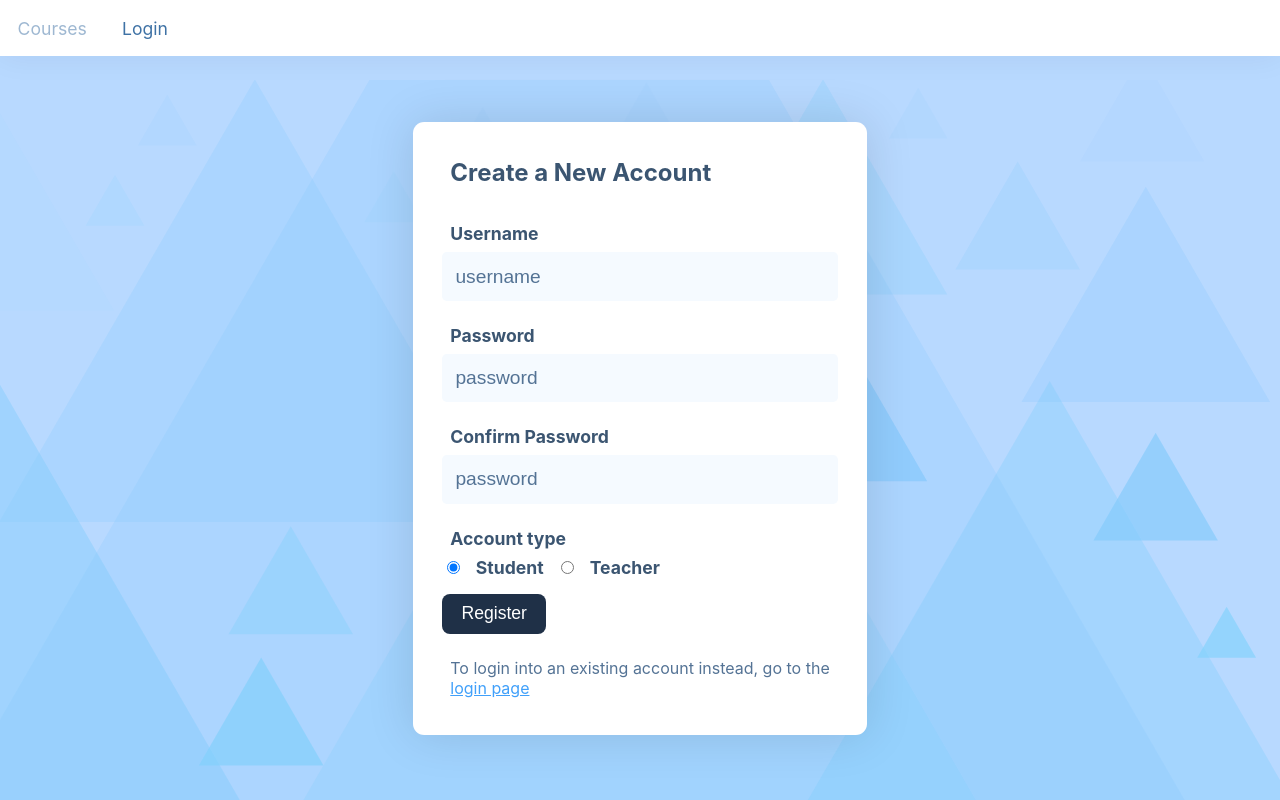
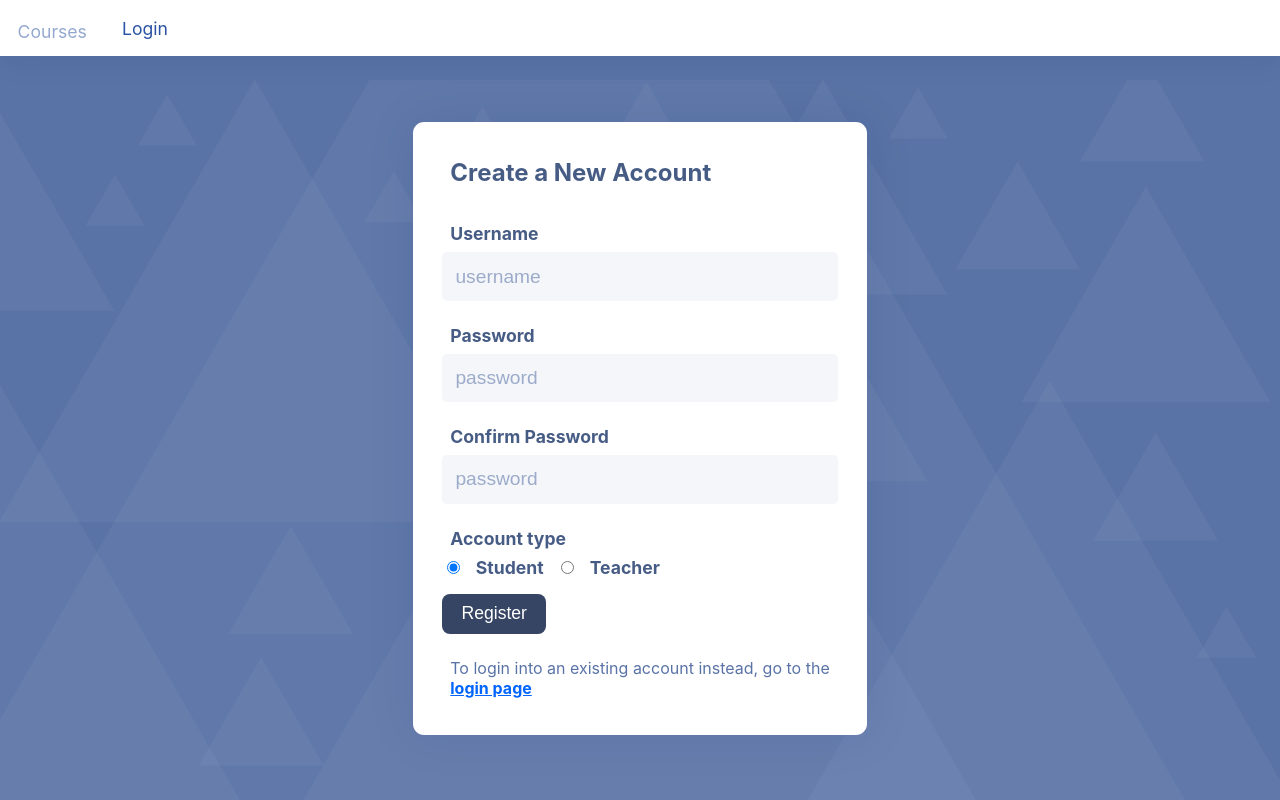
Before and after one commit to 0442/tsoha-opetussovellus, a Flask app: page /register in a window 1280 px wide. Run offline with Flask 3, Linux system fonts and the light colour scheme.

Commit message:
Tweak colors and syling

```diff
--- a/static/main.css
+++ b/static/main.css
@@ -3,41 +3,37 @@
     -webkit-font-smoothing: antialiased;
     -moz-osx-font-smooting: grayscale;
 
-    --primary-darken-3:    #04182a;
-    --primary-darken-2:    #0d2843;
-    --primary-darken-1:    #3f72a5;
-    --primary:             #40a0fa;
-    --primary-lighten-1:   #96ceff;
-    --primary-lighten-2:   #dcebff;
-    --primary-lighten-3:   #fafcff;
-
-    --secondary-darken-2:  rgb(75, 45, 45);
-    --secondary-darken-1:  rgb(137, 76, 75);
-    --secondary:           rgb(255, 140, 127);
-    --secondary-lighten-1: rgb(252, 176, 161);
-    --secondary-lighten-2: rgb(255, 228, 219);
-
-    --tertiary-darken-2:   #152030;
-    --tertiary-darken-1:   #1f3047;
-    --tertiary:            #3b5571;
-    --tertiary-lighten-1:  #547395;
-    --tertiary-lighten-2:  #f0f7ff;
-    --tertiary-lighten-2:  #f5faff;
+    --primary-darken-3:    hsl(220, 30%, 10%);
+    --primary-darken-2:    hsl(220, 40%, 20%);
+    --primary-darken-1:    hsl(220, 60%, 40%);
+    --primary:             hsl(220, 80%, 60%);
+    --primary-lighten-1:   hsl(220, 100%, 80%);
+    --primary-lighten-2:   hsl(220, 100%, 90%);
+    --primary-lighten-3:   hsl(220, 100%, 98%);
 
 
-    --quaternary-darken-2: #0f3b3e;
-    --quaternary-darken-1: #30a5b0;
-    --quaternary:          rgb(64, 225, 250);
-    --quaternary-lighten-1:#8cf3ff;
+    --secondary-darken-2:  hsl(3, 25%, 20%);
+    --secondary-darken-1:  hsl(3, 30%, 40%);
+    --secondary:           hsl(6, 50%, 60%);
+    --secondary-lighten-1: hsl(10, 80%, 80%);
+    --secondary-lighten-2: hsl(15, 100%, 90%);
 
-    --quaternary-darken-2: #184c5b;
-    --quaternary-darken-1: #3092b0;
-    --quaternary:          rgb(72, 197, 255);
-    --quaternary-lighten-1:rgb(140, 222, 255);
+    --tertiary-darken-3:   hsl(220, 30%, 20%);
+    --tertiary-darken-2:   hsl(220, 30%, 30%);
+    --tertiary-darken-1:   hsl(220, 30%, 40%);
+    --tertiary:            hsl(220, 30%, 50%);
+    --tertiary-lighten-1:  hsl(220, 30%, 70%);
+    --tertiary-lighten-2:  hsl(220, 35%, 90%);
+    --tertiary-lighten-3:  hsl(220, 40%, 97%);
 
 
+    --quaternary-darken-2: hsl(203, 40%, 30%);
+    --quaternary-darken-1: hsl(203, 60%, 40%);
+    --quaternary:          hsl(203, 80%, 60%);
+    --quaternary-lighten-1:hsl(203, 100%, 70%);
 
-    --surface:  white;
+    --surface:  hsl(0, 100%, 100%);
+    --shadow: hsl(220, 100%, 20%, 0.10)
 }
 
 h1, .h1, h2, .h2, h3, .h3, h4, .h4, p, .p, label, .label {
@@ -51,18 +47,19 @@ h1, .h1, h2, .h2, h3, .h3, h4, .h4, p, .p, label, .label {
 }
 
 a {
-    color: var(--primary);
+    color: rgba(0,100,255);
+    font-weight: bold;
 }
 .link-button {
     text-decoration: none;
 }
 
-h1, .h1 { font-size: 2.0rem; font-weight: bolder; color: var(--tertiary) }
-h2, .h2 { font-size: 1.5rem; font-weight: bold; color: var(--tertiary)}
-h3, .h3 { font-size: 1.1rem; font-weight: bold; color: var(--tertiary)}
+h1, .h1 { font-size: 2.0rem; font-weight: bolder; color: var(--tertiary-darken-1) }
+h2, .h2 { font-size: 1.5rem; font-weight: bold; color: var(--tertiary-darken-1)}
+h3, .h3 { font-size: 1.1rem; font-weight: bold; color: var(--tertiary-darken-1)}
 h4, .h4 { font-size: 1rem; font-weight: 500;}
-p, .p { font-size: 1rem; font-weight: 400; color: var(--tertiary-lighten-1) }
-label, .label { font-size: 1.1rem; font-weight: bold; color:var(--tertiary)}
+p, .p { font-size: 1rem; font-weight: 400; color: var(--tertiary) }
+label, .label { font-size: 1.1rem; font-weight: bold; color:var(--tertiary-darken-1)}
 
 
 html {
@@ -80,9 +77,7 @@ body {
 
     display: flex;
     flex-direction: column;
-    background-color: #27507e;
-    background-color: rgb(232, 238, 255);
-    background-color: rgb(184, 217, 255);
+    background-color: var(--tertiary);
     z-index: -2;
 }
 
@@ -122,7 +117,7 @@ td, th {
     height: min-content;
     width: 100%;
     background-color: var(--surface);
-    box-shadow: 0 0 2rem #04182a10;
+    box-shadow: 0 0 2rem var(--shadow);
     padding:0;
     z-index: 1;
 }
@@ -168,7 +167,7 @@ td, th {
     background-color: var(--surface);
     padding: 1.8rem;
     border-radius: 0.7rem;
-    box-shadow: 0 0 3rem #00000020;
+    box-shadow: 0 0 3rem var(--shadow);
     width:fit-content;
 }
 
@@ -183,7 +182,7 @@ input {
     outline: none;
     border: 0.13rem solid transparent;
     background-color: var(--primary-lighten-2);
-    background-color: var(--tertiary-lighten-2);
+    background-color: var(--tertiary-lighten-3);
     border-radius: 0.3rem;
     padding: 0.7rem;
     color : var(--tertiary);
@@ -235,8 +234,8 @@ textarea:focus, .textarea:focus {
 
 .button-1 { background-color: var(--primary); }
 .button-1:hover { background-color: var(--primary-lighten-1); }
-.button-2 { background-color: var(--tertiary-darken-1); }
-.button-2:hover { background-color: var(--tertiary-lighten-1); }
+.button-2 { background-color: var(--tertiary-darken-2); }
+.button-2:hover { background-color: var(--tertiary-darken-1); }
 .button-3 {
     background-color: rgba(255,230,230, 1);
     color: rgba(185,90,90);
--- a/templates/courses.html
+++ b/templates/courses.html
@@ -40,7 +40,7 @@
                         {% endif %}
                         <button class="button-4">View course page</button>
                         {% if session.user_id and session.user_id in course.teacher_ids %}
-                        <a href="/courses/{{course.id}}/edit" class="button-5 link-button">Edit course</a>
+                        <a href="/courses/{{course.id}}/edit" class="button-1 link-button">Edit course</a>
                         {% endif %}
                     </div>
                 </a>
--- a/templates/edit-course.html
+++ b/templates/edit-course.html
@@ -19,7 +19,7 @@
         <div style="display: flex; flex-direction: column; gap: 0.5rem; width: 100%;">
             <textarea form="course-info-form" style="width:100%; height: fit-content; white-space: nowrap;" class="h1 textarea" id="name" name="name">{{course.name}}</textarea>
             <textarea form="course-info-form" style="width:100%; height: fit-content; white-space: nowrap;" class="p textarea" id="desc" name="desc">{{course.description}}</textarea>
-            <button type="submit" class="button-5">Update name and description</button>
+            <button type="submit" class="button-1">Update name and description</button>
         </div>
     </form>
     <!-- -->
@@ -39,7 +39,7 @@
     </div>
     {% endfor %}
     <!-- -->
-    <a href="/courses/{{course.id}}/edit/add_material" class="button-5 link-button">+ New Text Material</a>
+    <a href="/courses/{{course.id}}/edit/add_material" class="button-1 link-button">+ New Text Material</a>
     <!-- -->
 
     <!-- -->
@@ -58,7 +58,7 @@
         {% endfor %}
     </div>
     <!-- -->
-    <a href="/courses/{{course.id}}/edit/add_exercise" class="button-5 link-button">+ New Exercise</a>
+    <a href="/courses/{{course.id}}/edit/add_exercise" class="button-1 link-button">+ New Exercise</a>
     <!-- -->
 </div>
 </div>
```
Also changed, not shown: other parts of static/main.css (+14 -10 lines), templates/course-page.html (+6 -6 lines), static/bitmap.svg.
